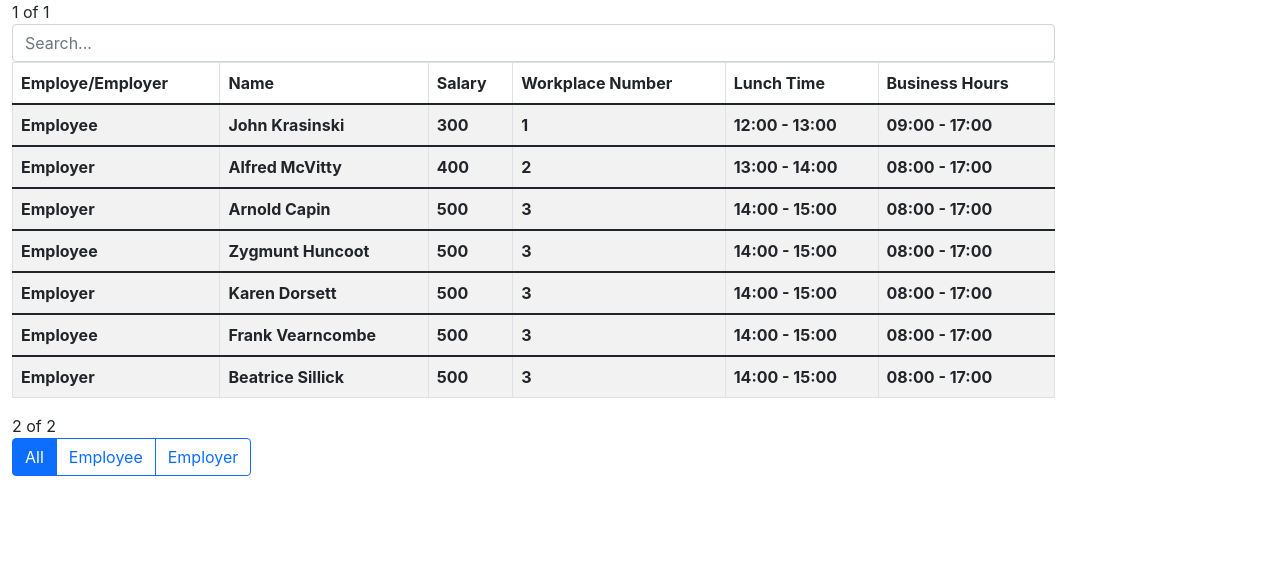
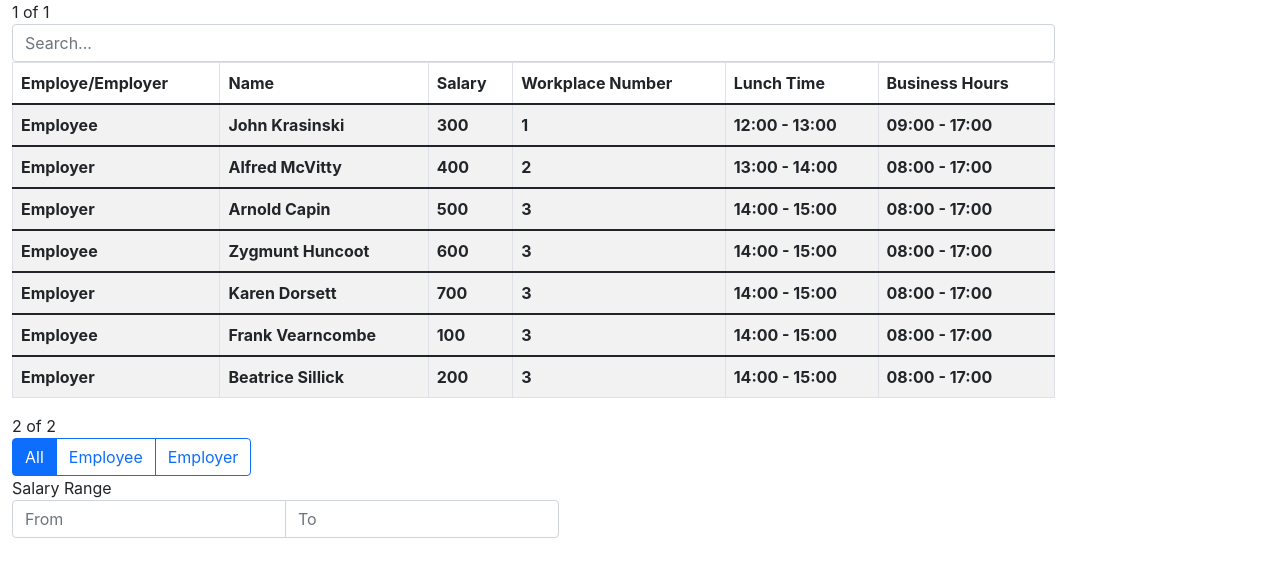
Before and after one commit to Decpwnz/employers-employees-frontend, a React (Vite) app: page / in a window 1280 px wide. Shown: the top 576 px of the page. Built offline with nearby package versions, Linux system fonts and the light colour scheme.

Commit message:
feat:min-max-salary-filter

```diff
--- a/src/components/Container.jsx
+++ b/src/components/Container.jsx
@@ -4,7 +4,7 @@ import Col from 'react-bootstrap/Col';
 import RBContainer from 'react-bootstrap/Container';
 import Row from 'react-bootstrap/Row';
 
-import data from './data';
+import SalaryRange from './SalaryRange';
 import Table from './Table';
 import TypeFilter from './TypeFilter';
 
@@ -15,25 +15,25 @@ const PersonData = {
 };
 
 function Container() {
-  const [team, setTeam] = useState(data);
+  const [team, setTeam] = useState('');
   const [active, setActive] = useState(PersonData.All);
   const [searchTerm, setSearchTerm] = useState('');
+  const [minValue, setMinValue] = useState('');
+  const [maxValue, setMaxValue] = useState('');
+
+  const handleMinValue = (event) => {
+    if (event.target.value === '') setMinValue('');
+    else setMinValue(event.target.value);
+  };
+
+  const handleMaxValue = (event) => {
+    if (event.target.value === '') setMaxValue('');
+    else setMaxValue(event.target.value);
+  };
 
   const handleClick = (event) => {
-    const typeFilter = event.target.value;
-
-    if (typeFilter === PersonData.All) {
-      setTeam(data);
-      setActive(PersonData.All);
-    } else if (typeFilter === PersonData.Employee) {
-      const filtered = data.filter((item) => item.type === PersonData.Employee);
-      setTeam(filtered);
-      setActive(PersonData.Employee);
-    } else if (typeFilter === PersonData.Employer) {
-      const filtered = data.filter((item) => item.type === PersonData.Employer);
-      setTeam(filtered);
-      setActive(PersonData.Employer);
-    }
+    setTeam(event.target.value);
+    setActive(event.target.value);
   };
 
   return (
@@ -45,12 +45,20 @@ function Container() {
             team={team}
             searchTerm={searchTerm}
             onSearchChange={setSearchTerm}
+            minValue={minValue}
+            maxValue={maxValue}
+            setMinValue={setMinValue}
+            setMaxValue={setMaxValue}
           />
         </Col>
         <Col>
           2 of 2
           <br />
           <TypeFilter onClick={handleClick} active={active} />
+          <SalaryRange
+            handleMinValue={handleMinValue}
+            handleMaxValue={handleMaxValue}
+          />
         </Col>
       </Row>
     </RBContainer>
--- /dev/null
+++ b/src/components/SalaryRange.jsx
@@ -0,0 +1,39 @@
+import PropTypes from 'prop-types';
+import Form from 'react-bootstrap/Form';
+import FormControl from 'react-bootstrap/FormControl';
+import InputGroup from 'react-bootstrap/InputGroup';
+
+function SalaryRange({
+  handleMinValue, handleMaxValue,
+}) {
+  return (
+    <div>
+      <Form>
+        <label htmlFor="salary-range">
+          {' '}
+          Salary Range
+          <InputGroup className="mb-3" id="salary-range">
+            <FormControl
+              aria-label="First name"
+              placeholder="From"
+              type="number"
+              onChange={handleMinValue}
+            />
+            <FormControl
+              aria-label="Last name"
+              placeholder="To"
+              type="number"
+              onChange={handleMaxValue}
+            />
+          </InputGroup>
+        </label>
+      </Form>
+    </div>
+  );
+}
+SalaryRange.propTypes = {
+  handleMinValue: PropTypes.func.isRequired,
+  handleMaxValue: PropTypes.func.isRequired,
+};
+
+export default SalaryRange;
--- a/src/components/Table.jsx
+++ b/src/components/Table.jsx
@@ -1,9 +1,16 @@
 import PropTypes from 'prop-types';
 import RBTable from 'react-bootstrap/Table';
 
+import data from './data';
 import SearchBar from './SearchBar';
 
-function Table({ team, searchTerm, onSearchChange }) {
+function Table({
+  team,
+  searchTerm,
+  onSearchChange,
+  minValue,
+  maxValue,
+}) {
   return (
     <div>
       <SearchBar onSearchChange={onSearchChange} />
@@ -19,13 +26,28 @@ function Table({ team, searchTerm, onSearchChange }) {
           </tr>
         </thead>
         {
-          team.filter((item) => {
-            if (item === true) {
+          data.filter((item) => {
+            const salaryRange = () => {
+              if (minValue === '' && item.salary <= maxValue) return true;
+              if (maxValue === '' && item.salary >= minValue) return true;
+              if (item.salary >= minValue && item.salary <= maxValue) return true;
+              return false;
+            };
+
+            const searchBar = () => {
+              if (item.name.toLowerCase().includes(searchTerm.toLowerCase())) {
+                return true;
+              }
+              return false;
+            };
+
+            const typeButton = () => {
+              if (team === 'Employer') return item.type === 'Employer';
+              if (team === 'Employee') return item.type === 'Employee';
               return true;
-            } if (item.name.toLowerCase().includes(searchTerm.toLowerCase())) {
-              return true;
-            }
-            return false;
+            };
+
+            return salaryRange() && searchBar() && typeButton();
           }).map((item) => (
             <tbody key={item.id}>
               <tr>
@@ -45,17 +67,11 @@ function Table({ team, searchTerm, onSearchChange }) {
 }
 
 Table.propTypes = {
-  team: PropTypes.arrayOf(PropTypes.shape({
-    id: PropTypes.number.isRequired,
-    type: PropTypes.string.isRequired,
-    name: PropTypes.string.isRequired,
-    salary: PropTypes.number.isRequired,
-    workplaceNumber: PropTypes.number.isRequired,
-    lunchTime: PropTypes.string.isRequired,
-    businessHours: PropTypes.string.isRequired,
-  })).isRequired,
+  team: PropTypes.string.isRequired,
   searchTerm: PropTypes.string.isRequired,
   onSearchChange: PropTypes.func.isRequired,
+  minValue: PropTypes.string.isRequired,
+  maxValue: PropTypes.string.isRequired,
 };
 
 export default Table;
--- a/src/components/data.js
+++ b/src/components/data.js
@@ -30,7 +30,7 @@ const data = [
     id: 4,
     type: 'Employee',
     name: 'Zygmunt Huncoot',
-    salary: 500,
+    salary: 600,
     workplaceNumber: 3,
     lunchTime: '14:00 - 15:00',
     businessHours: '08:00 - 17:00',
@@ -39,7 +39,7 @@ const data = [
     id: 5,
     type: 'Employer',
     name: 'Karen Dorsett',
-    salary: 500,
+    salary: 700,
     workplaceNumber: 3,
     lunchTime: '14:00 - 15:00',
     businessHours: '08:00 - 17:00',
@@ -48,7 +48,7 @@ const data = [
     id: 6,
     type: 'Employee',
     name: 'Frank Vearncombe',
-    salary: 500,
+    salary: 100,
     workplaceNumber: 3,
     lunchTime: '14:00 - 15:00',
     businessHours: '08:00 - 17:00',
@@ -57,7 +57,7 @@ const data = [
     id: 7,
     type: 'Employer',
     name: 'Beatrice Sillick',
-    salary: 500,
+    salary: 200,
     workplaceNumber: 3,
     lunchTime: '14:00 - 15:00',
     businessHours: '08:00 - 17:00',
```
